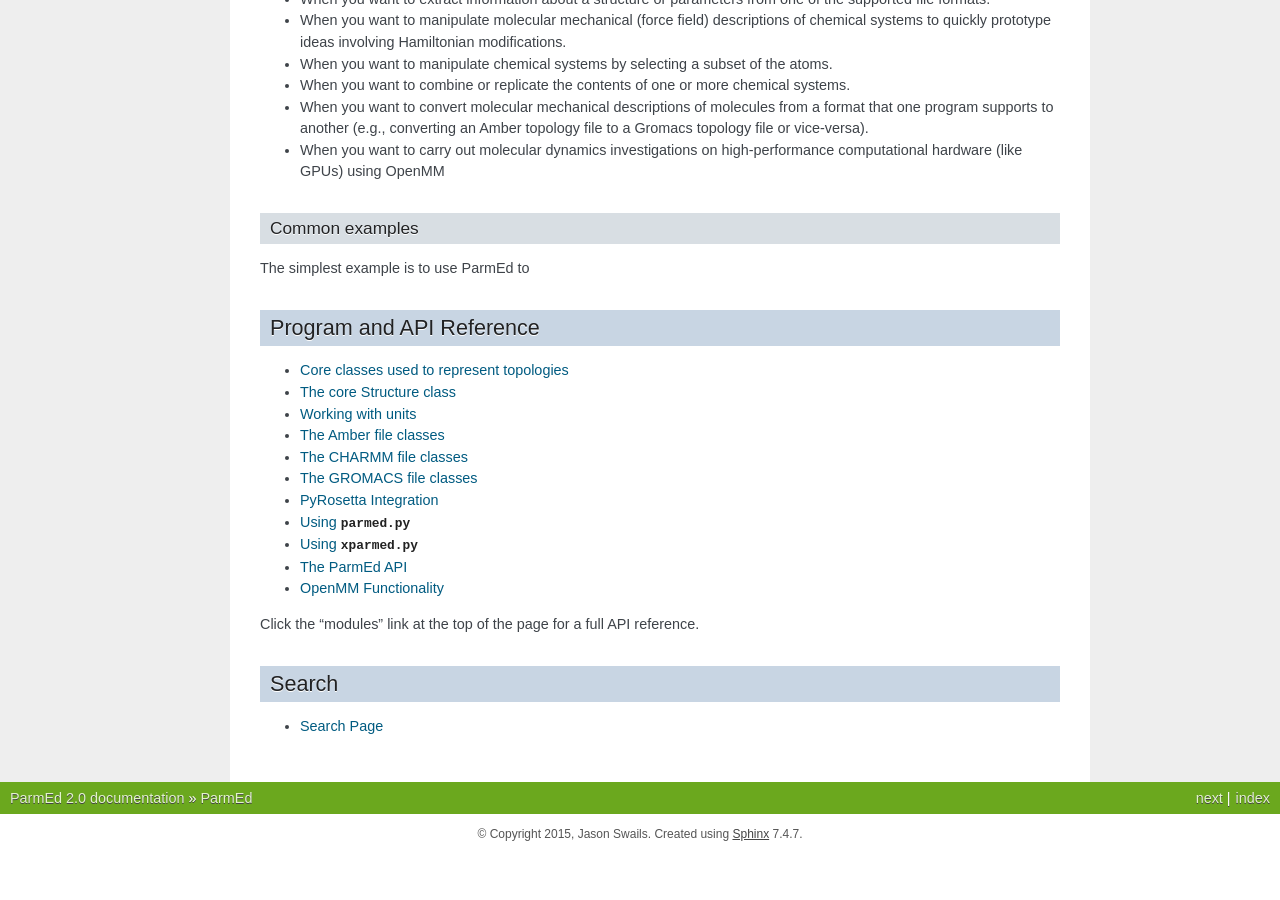
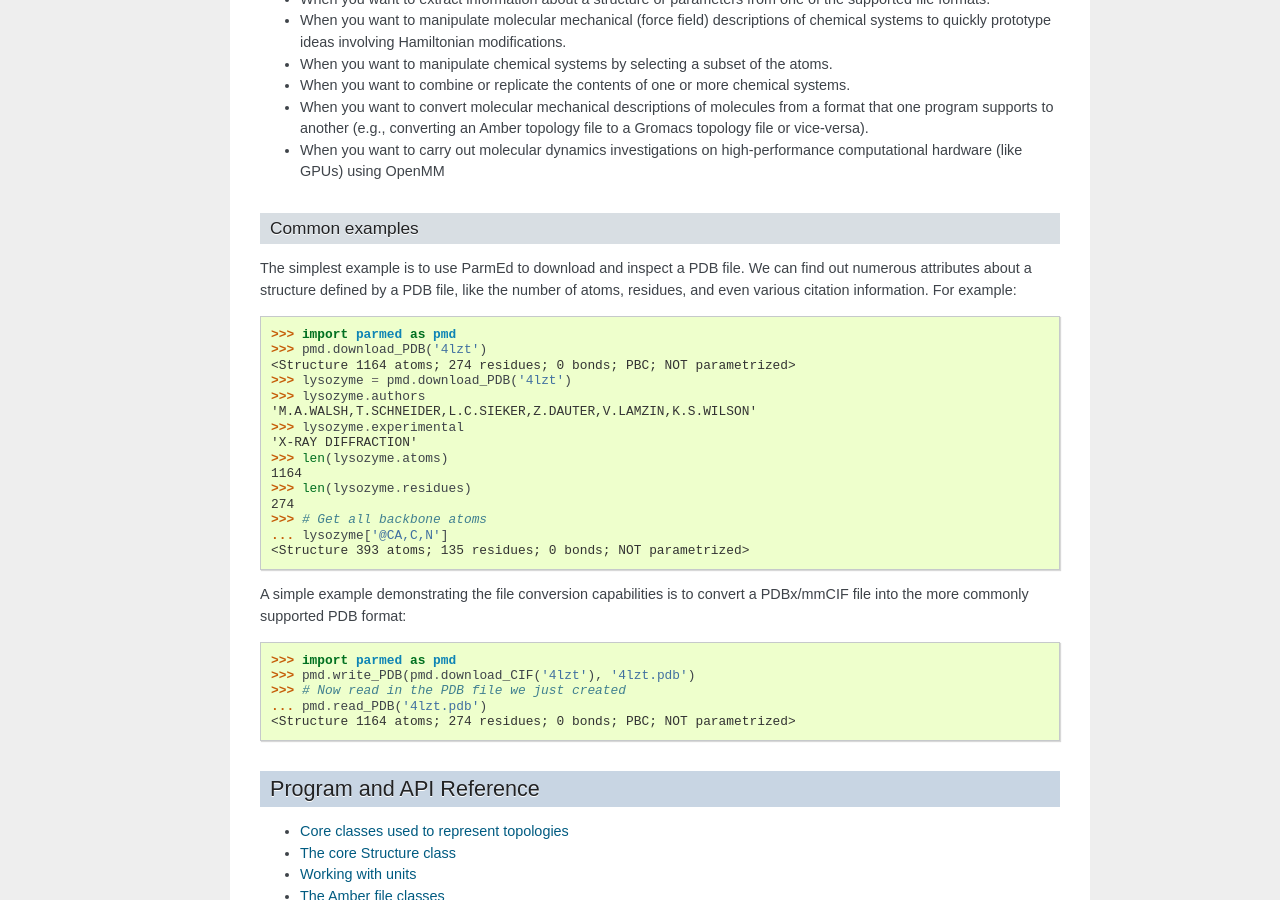
Before and after one commit to ParmEd/ParmEd, a Sphinx documentation site: the page built from doc/index.rst, in a window 1280 px wide and 900 px high, scrolled down 1832 px. Built offline with Sphinx 7.4.7, drawn with Linux system fonts in a browser that asks for light colours; before the commit the page ends 2686 px from its top, so only the background shows below that.

Commit message:
Add some more docs with a "Getting started" and common examples page.

```diff
--- a/doc/index.rst
+++ b/doc/index.rst
@@ -127,7 +127,34 @@
 Common examples
 ~~~~~~~~~~~~~~~
 
-The simplest example is to use ParmEd to
+The simplest example is to use ParmEd to download and inspect a PDB file. We can
+find out numerous attributes about a structure defined by a PDB file, like the
+number of atoms, residues, and even various citation information. For example::
+
+    >>> import parmed as pmd
+    >>> pmd.download_PDB('4lzt')
+    <Structure 1164 atoms; 274 residues; 0 bonds; PBC; NOT parametrized>
+    >>> lysozyme = pmd.download_PDB('4lzt')
+    >>> lysozyme.authors
+    'M.A.WALSH,T.SCHNEIDER,L.C.SIEKER,Z.DAUTER,V.LAMZIN,K.S.WILSON'
+    >>> lysozyme.experimental
+    'X-RAY DIFFRACTION'
+    >>> len(lysozyme.atoms)
+    1164
+    >>> len(lysozyme.residues)
+    274
+    >>> # Get all backbone atoms
+    ... lysozyme['@CA,C,N']
+    <Structure 393 atoms; 135 residues; 0 bonds; NOT parametrized>
+
+A simple example demonstrating the file conversion capabilities is to convert a
+PDBx/mmCIF file into the more commonly supported PDB format::
+
+    >>> import parmed as pmd
+    >>> pmd.write_PDB(pmd.download_CIF('4lzt'), '4lzt.pdb')
+    >>> # Now read in the PDB file we just created
+    ... pmd.read_PDB('4lzt.pdb')
+    <Structure 1164 atoms; 274 residues; 0 bonds; PBC; NOT parametrized>
 
 Program and API Reference
 -------------------------
```
